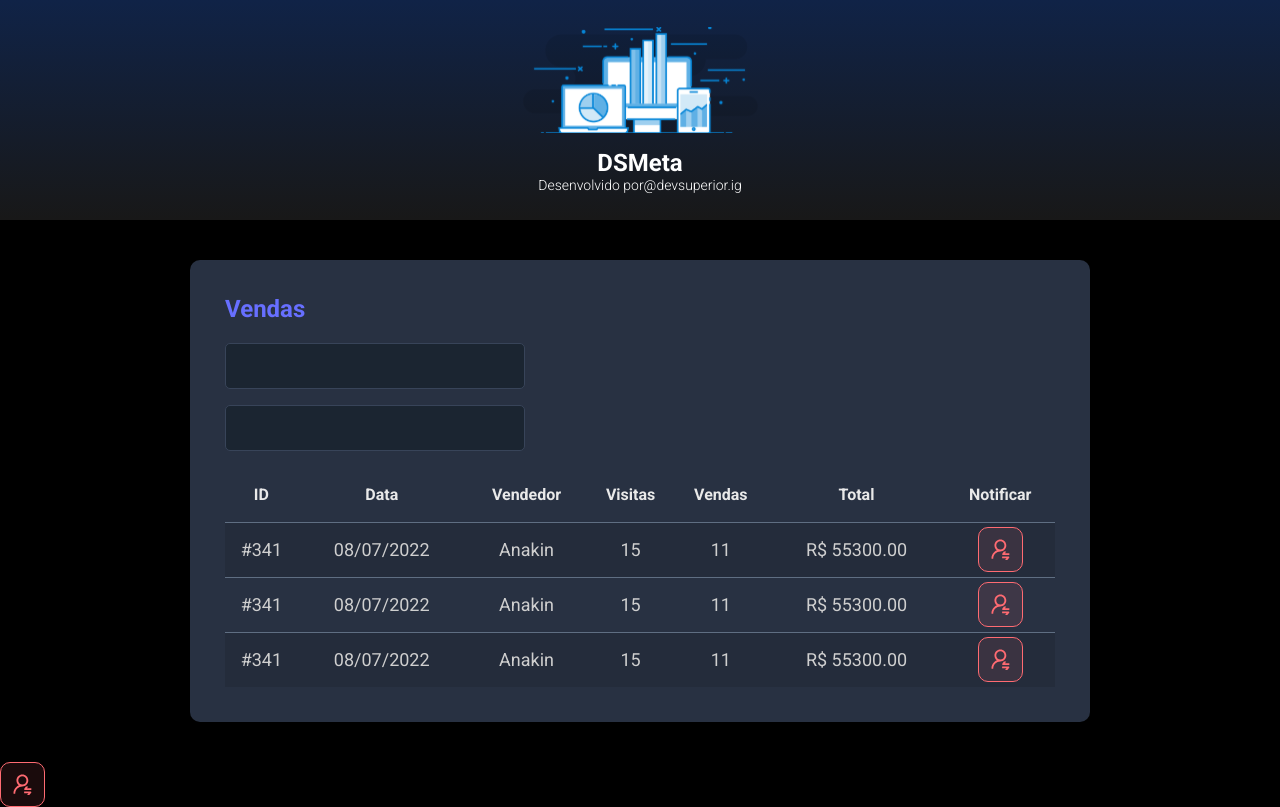
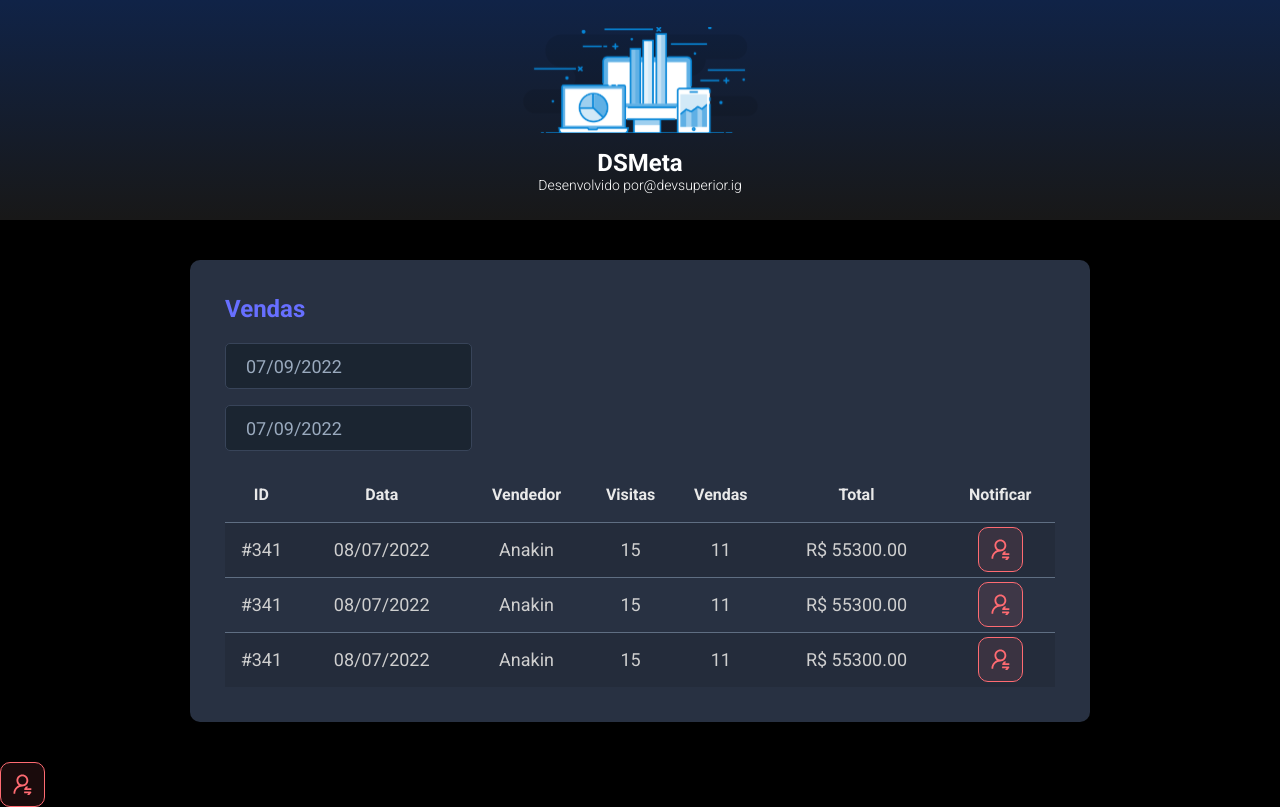
Before and after one commit to danismartins19/dsmeta, a React (Vite) app in the folder frontend/: page / in a window 1280 px wide. Built offline with nearby package versions, Linux system fonts and the light colour scheme.

Commit message:
Datepicker

```diff
--- a/frontend/package.json
+++ b/frontend/package.json
@@ -9,10 +9,12 @@
   },
   "dependencies": {
     "react": "^18.0.0",
+    "react-datepicker": "^4.8.0",
     "react-dom": "^18.0.0"
   },
   "devDependencies": {
     "@types/react": "^18.0.0",
+    "@types/react-datepicker": "^4.4.2",
     "@types/react-dom": "^18.0.0",
     "@vitejs/plugin-react": "^1.3.0",
     "typescript": "^4.6.3",
--- a/frontend/src/components/SalesCard/index.tsx
+++ b/frontend/src/components/SalesCard/index.tsx
@@ -1,3 +1,5 @@
+import DatePicker from "react-datepicker";
+import "react-datepicker/dist/react-datepicker.css"
 import NotificationButton from '../NotificationButton'
 import './styles.css'
 
@@ -7,10 +9,20 @@
             <h2 className="dsmeta-sales-title">Vendas</h2>
             <div>
                 <div className="dsmeta-form-control-container">
-                    <input className="dsmeta-form-control" type="text" />
+                    <DatePicker
+                        selected={new Date()}
+                        onChange={(date: Date) => { }}
+                        className="dsmeta-form-control"
+                        dateFormat="dd/MM/yyyy"
+                    />
                 </div>
                 <div className="dsmeta-form-control-container">
-                    <input className="dsmeta-form-control" type="text" />
+                    <DatePicker
+                        selected={new Date()}
+                        onChange={(date: Date) => { }}
+                        className="dsmeta-form-control"
+                        dateFormat="dd/MM/yyyy"
+                    />
                 </div>
             </div>
 
```
Also changed, not shown: 1 other file (tests, documents, lock files or other folders).
